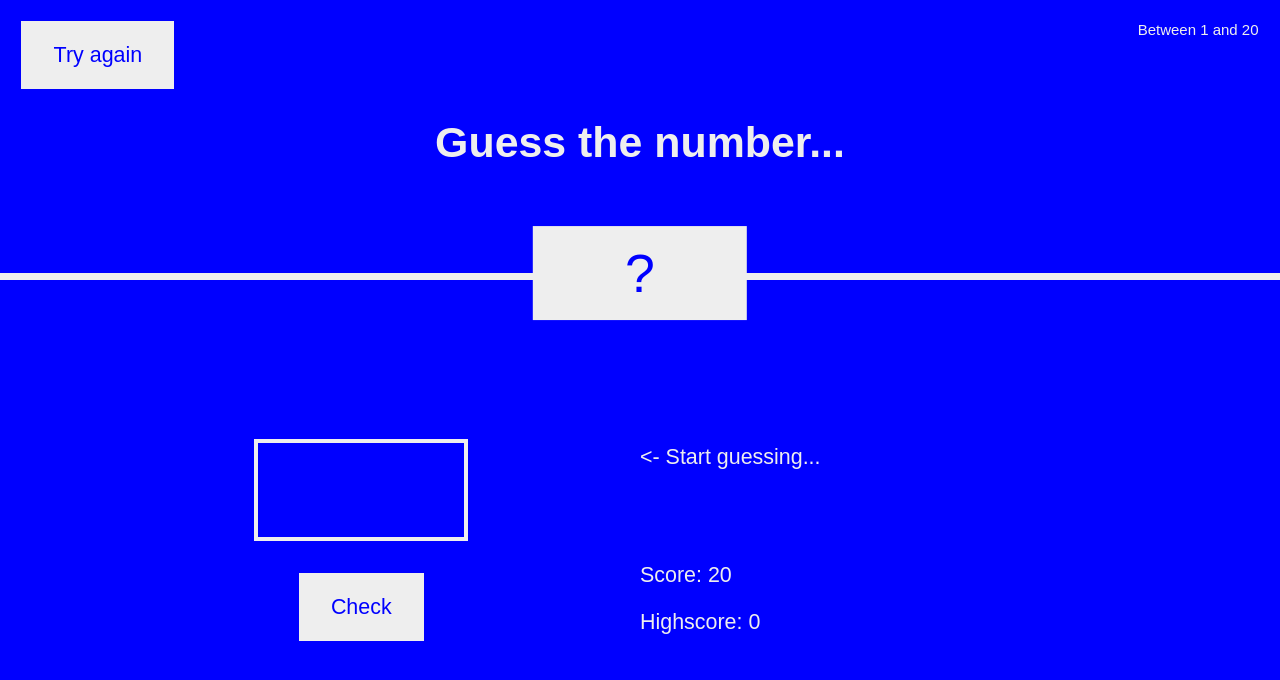
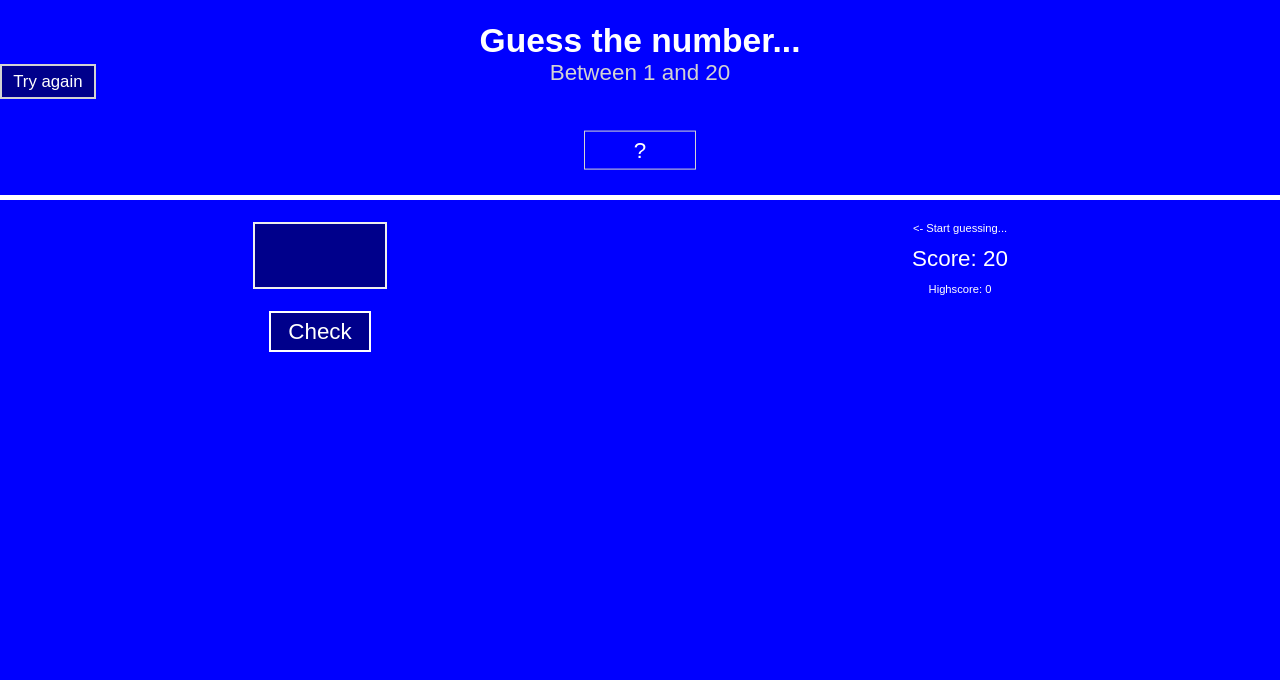
Before and after one commit to kaloyanTry/JSGuessGame, a website built with Parcel: page index.html in a window 1280 px wide. Built offline with nearby package versions, Linux system fonts and the light colour scheme.

Commit message:
css file updated mine

```diff
--- a/style.css
+++ b/style.css
@@ -1,5 +1,3 @@
-/* @import url('https://fonts.googleapis.com/css?family=Press+Start+2P&display=swap'); */
-
 * {
   margin: 0;
   padding: 0;
@@ -7,110 +5,122 @@
 }
 
 html {
-  font-size: 67%;
+  font-size: 70%;
   box-sizing: border-box;
 }
 
 body {
   font-family: sans-serif;
   color: #eee;
-  background-color: rgb(0, 0, 255);
+  background-color: blue;
 }
 
 header {
   position: relative;
-  height: 35vh;
-  border-bottom: 7px solid #eee;
+  height: 25vh;
+  border-bottom: 5px solid white;
+}
+
+header h1 {
+  font-size: 3rem;
+  color: white;
+  text-align: center;
+  position: relative;
+  top: 2rem;
+}
+
+header p {
+  font-size: 2rem;
+  color: lightgray;
+  text-align: center;
+  position: relative;
+  top: 2rem;
+}
+
+.number {
+  border: 1px solid lightgray;
+  color: white;
+  font-size: 2rem;
+  text-align: center;
+  left: 50%;
+  width: 10rem;
+  padding: 0.5rem 0.5rem;
+  position: absolute;
+  bottom: 4rem;
+  left: 50%;
+  transform: translate(-50%, 50%);
 }
 
 main {
-  height: 65vh;
-  color: #eee;
   display: flex;
-  align-items: center;
-  justify-content: center;
+  height: 75vh;
+  color: white;
+  align-items: relative;
+  justify-content: space-around;
 }
 
-.left {
-  width: 52rem;
+section {
+  margin-top: 2rem;
   display: flex;
   flex-direction: column;
   align-items: center;
 }
 
-.right {
-  width: 52rem;
+section h1 {
+  margin: 2rem 2rem;
   font-size: 2rem;
 }
 
-h1 {
+.left {
+  width: 50%;
+}
+
+.right {
+  width: 50%;
+}
+
+.guess {
+  background-color: darkblue;
+  border: 2px solid #eee;
+  width: 12rem;
+  padding: 0.5rem 1.5rem;
+  font-family: inherit;
+  color: white;
   font-size: 4rem;
   text-align: center;
-  position: absolute;
-  width: 100%;
-  top: 52%;
-  left: 50%;
-  transform: translate(-50%, -50%);
+  display: block;
+  margin-bottom: 2rem;
 }
 
-.number {
-  background: #eee;
-  color: rgb(0, 0, 255);
-  font-size: 5rem;
-  width: 20rem;
-  padding: 1.5rem 0rem;
-  text-align: center;
-  position: absolute;
-  bottom: 0;
-  left: 50%;
-  transform: translate(-50%, 50%);
-}
-
-.between {
-  font-size: 1.4rem;
-  position: absolute;
-  top: 2rem;
-  right: 2rem;
+.btn {
+  border: 2px solid white;
+  background-color: darkblue;
+  font-size: 2rem;
+  font-family: inherit;
+  color: white;
+  padding: 0.5rem 1.5rem;
+  margin-bottom: 2rem;
 }
 
 .again {
-  position: absolute;
-  top: 2rem;
-  left: 2rem;
-}
-
-.guess {
-  background: none;
-  border: 4px solid #eee;
+  border: 2px solid lightgray;
+  background-color: darkblue;
+  font-size: 1.5rem;
   font-family: inherit;
-  color: inherit;
-  font-size: 5rem;
-  padding: 1.5rem;
-  width: 20rem;
-  text-align: center;
-  display: block;
-  margin-bottom: 3rem;
-}
-
-.btn {
-  border: none;
-  background-color: #eee;
-  color: rgb(0, 0, 255);
-  font-size: 2rem;
-  font-family: inherit;
-  padding: 2rem 3rem;
-  cursor: pointer;
-}
-
-.btn:hover {
-  background-color: #ccc;
-}
-
-.message {
-  margin-bottom: 8rem;
-  height: 3rem;
+  color: white;
+  padding: 0.5rem 1rem;
 }
 
 .label-score {
-  margin-bottom: 2rem;
+  font-size: 2rem;
+  font-family: inherit;
+  color: white;
+  margin: 1rem 1rem;
 }
+
+.label-heighscore {
+  font-size: 2rem;
+  font-family: inherit;
+  color: white;
+  margin: 1rem 1rem;
+}
```
